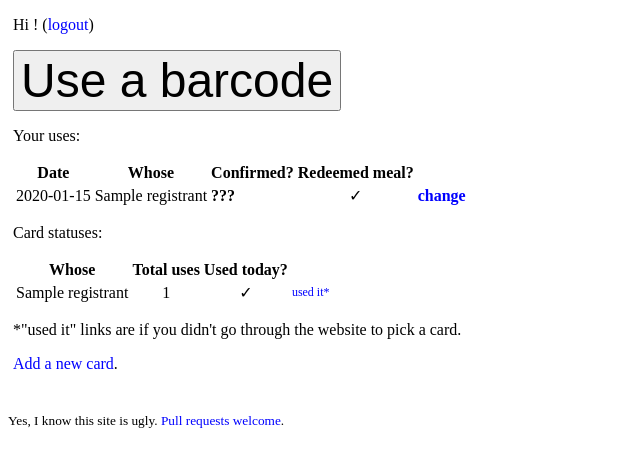
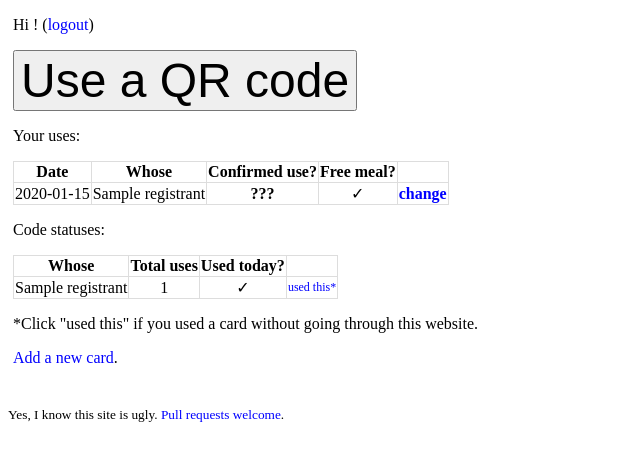
Before and after one commit to djsutherland/chips-with-friends, a Flask app: template chip_friends/templates/index.html in a window 1280 px wide. Shown: the top 467 px of the page, without its empty margins (0-640 px from the left). Run offline with Flask 2, Linux system fonts and the light colour scheme; the template is opened without the code that fills it: most values are stand-ins (such as "Sample title", 1, 10 or a date in 2020).

Commit message:
Changed wording and UI

```diff
--- a/chip_friends/templates/cancel.html
+++ b/chip_friends/templates/cancel.html
@@ -3,7 +3,7 @@
 {% block title %}Canceled a Use{% endblock %}
 
 {% block body %}
-<p>Canceled your use of {{ use.qr_code.registrant }}'s card on {{ use.when.strftime("%m/%d") }}.</p>
+<p>Canceled your use of {{ use.qr_code.registrant }}'s code on {{ use.when.strftime("%m/%d") }}.</p>
 
 <p>:(</p>
 
--- a/chip_friends/templates/confirm.html
+++ b/chip_friends/templates/confirm.html
@@ -4,7 +4,7 @@
 
 {% block body %}
 <p>
-{{ use.qr_code.registrant }}'s card was confirmed used by {{ current_user.name }} on {{ use.when.strftime("%m/%d") }}.
+{{ use.qr_code.registrant }}'s code was confirmed used by {{ current_user.name }} on {{ use.when.strftime("%m/%d") }}.
 {% if use.redeemed_free %}You redeemed a free meal.
 {% else %}You paid for the meal.{% endif %}
 </p>
--- a/chip_friends/templates/index.html
+++ b/chip_friends/templates/index.html
@@ -14,10 +14,10 @@
     #uses .unknown .status, #uses .unknown .update {
         font-weight: bold;
     }
-    #uses .confirmed, #uses .redeemed, #cards .total-uses, #cards .used-today {
+    #uses .confirmed, #uses .canceled, #uses .unknown, #uses .redeemed, #cards .total-uses, #cards .used-today {
         text-align: center;
     }
-    #cards .used-it {
+    #cards .used-this {
         font-size: 75%;
     }
     </style>
@@ -26,7 +26,7 @@
 {% block body %}
 <p>Hi {{ current_user.name }}! (<a href="{{ url_for('security.logout') }}">logout</a>)</p>
 
-<p><form action="{{ url_for('pick_barcode') }}" method="POST"><input type="submit" value="Use a barcode" id="use-barcode" /></form></p>
+<p><form action="{{ url_for('pick_barcode') }}" method="POST"><input type="submit" value="Use a QR code" id="use-barcode" /></form></p>
 
 {% if my_uses %}
 <p>Your uses:</p>
@@ -35,8 +35,9 @@
 <tr>
 <th>Date</th>
 <th>Whose</th>
-<th>Confirmed?</th>
-<th>Redeemed meal?</th>
+<th>Confirmed use?</th>
+<th>Free meal?</th>
+<th> </th>
 </tr>
 </thead>
 <tbody>
@@ -52,16 +53,17 @@
 </tbody>
 </table>
 {% else %}
-<p>You haven't used any cards yet!</p>
+<p>You haven't used any codes yet!</p>
 {% endif %}
 
-<p>Card statuses:</p>
+<p>Code statuses:</p>
 <table id="cards">
 <thead>
 <tr>
   <th>Whose</th>
   <th>Total uses</th>
   <th>Used today?</th>
+  <th> </th>
 </tr>
 </thead>
 <tbody>
@@ -70,12 +72,12 @@
   <td class="registrant">{{ qr.registrant }}</td>
   <td class="total-uses">{{ qr.total_uses() }}</td>
   <td class="used-today">{% if qr.used_today() %}✓{% else %}×{% endif %}</td>
-  <td class="used-it"><a href="{{ url_for('use_specific', qr_id=qr.id) }}">used it*</a></td>
+  <td class="used-this"><a href="{{ url_for('use_specific', qr_id=qr.id) }}">used this*</a></td>
 </tr>
 {% endfor %}
 </tbody>
 </table>
-<p>*"used it" links are if you didn't go through the website to pick a card.</p>
+<p>*Click "used this" if you used a card without going through this website.</p>
 
 <p><a href="{{ url_for('new_card') }}">Add a new card</a>.</p>
 
--- a/chip_friends/templates/layout.html
+++ b/chip_friends/templates/layout.html
@@ -9,6 +9,11 @@
 
   <link rel="icon" type="image/png" href="{{ url_for('static', filename='chipotle-icon.png') }}" />
   <style type="text/css">
+	table, th, td {
+	  border: 1px solid #ddd;
+	  border-collapse: collapse;
+	}
+
     #content {
       margin: 5px;
     }
--- a/chip_friends/templates/new-card.html
+++ b/chip_friends/templates/new-card.html
@@ -1,6 +1,6 @@
 {% extends "layout.html" %}
 
-{% block title %}New Barcode{% endblock %}
+{% block title %}New QR code{% endblock %}
 
 {% block head %}
 {{ super() }}
@@ -19,7 +19,7 @@
 
 {% block body %}
 
-<p>Adding a barcode!</p>
+<p>Adding a QR code!</p>
 
 <p>First, go register your card and log in <a href="https://chipotle.com/chiptopia">on the site</a>.</p>
 
--- a/chip_friends/templates/use-specific.html
+++ b/chip_friends/templates/use-specific.html
@@ -1,6 +1,6 @@
 {% extends "layout.html" %}
 
-{% block title %}Use a Barcode{% endblock %}
+{% block title %}Use a QR code{% endblock %}
 
 {% block head %}
 {{ super() }}
@@ -19,7 +19,7 @@
 
 {% block body %}
 
-<p>You're adding a use of {{ use.qr_code.registrant }}'s barcode.</p>
+<p>You're adding a use of {{ use.qr_code.registrant }}'s QR code.</p>
 
 <p>If you haven't already used it, please consider using the best-available code (from <a href="{{ url_for('index') }}">the homepage</a>).</p>
 
```
Also changed, not shown: chip_friends/templates/use.html (+8 -3 lines).
